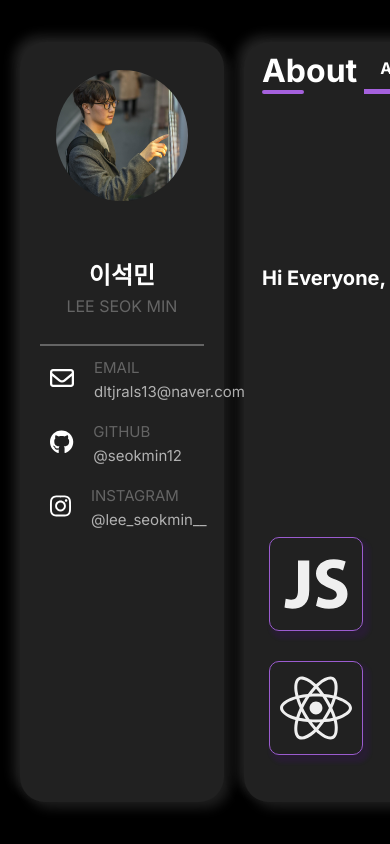
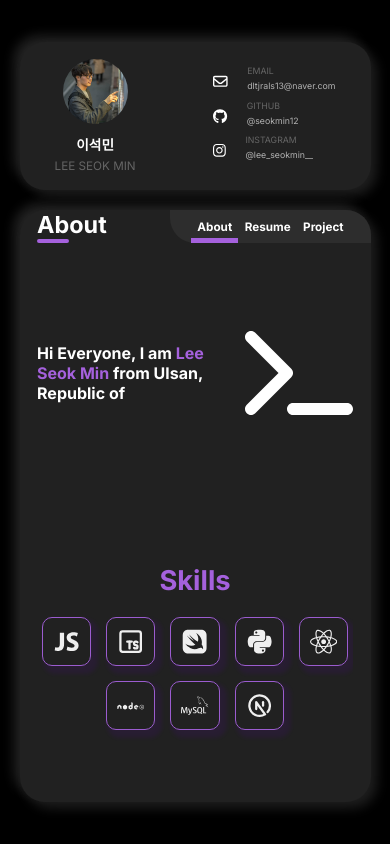
Before and after one commit to lee-seokmin/portfolio, a Next.js app: page / in a window 390 px wide. Built offline with nearby package versions, Linux system fonts and the light colour scheme.

Commit message:
반응형으로 css 수정

```diff
--- a/public/json/projects.json
+++ b/public/json/projects.json
@@ -2,7 +2,7 @@
     {
         "id": 1,
         "ProjectName": "PhotoFrame",
-        "Category": "Web development",
+        "Category": "Website",
         "Image": "/ProjectImg/photoframe.png",
         "URL": "https://github.com/seokmin12/PhotoFrame",
         "State": "View More"
@@ -10,7 +10,7 @@
     {
         "id": 2,
         "ProjectName": "DownBit",
-        "Category":"Web development",
+        "Category":"Website",
         "Image": "/ProjectImg/downbit.png",
         "URL": "https://github.com/seokmin12/DownBit",
         "State": "View More"
@@ -50,7 +50,7 @@
     {
         "id": 7,
         "ProjectName": "API 사이트",
-        "Category": "Web development",
+        "Category": "Website",
         "Image": "/ProjectImg/api_site.png",
         "URL": "https://github.com/seokmin12/API-site",
         "State": "View More"
@@ -58,14 +58,14 @@
     {
         "id": 8,
         "ProjectName": "헤어스타일 테스트",
-        "Category": "Web development",
+        "Category": "Website",
         "Image": "/ProjectImg/hairstyle.png",
         "URL": "https://github.com/seokmin12/hairstyle_ai",
         "State": "View More"
     },
     {
         "id": 9,
-        "ProjectName": "주식 강화학습 트레이딩 봇",
+        "ProjectName": "주식 트레이딩 봇",
         "Category": "AI",
         "Image": "/ProjectImg/tradingbot.png",
         "URL": "javascript:void(0)",
@@ -73,7 +73,7 @@
     },
     {
         "id": 10,
-        "ProjectName": "YOLO 포즈 아이돌 안무 연습",
+        "ProjectName": "댄시 (DANCI)",
         "Category": "Application",
         "Image": "/ProjectImg/yolopose.png",
         "URL": "javascript:void(0)",
--- a/src/app/project.tsx
+++ b/src/app/project.tsx
@@ -14,8 +14,8 @@ export default function Project({ IsSkeleton }: {IsSkeleton: boolean}) {
                 <li className={`${styles.CategoryLi} ${Category == "All" ? styles.CategoryActive : ""}`} onClick={() => SetCategory("All")}>
                     All
                 </li>
-                <li className={`${styles.CategoryLi} ${Category == "Web development" ? styles.CategoryActive : ""}`} onClick={() => SetCategory("Web development")}>
-                    Web development
+                <li className={`${styles.CategoryLi} ${Category == "Website" ? styles.CategoryActive : ""}`} onClick={() => SetCategory("Website")}>
+                    Website
                 </li>
                 <li className={`${styles.CategoryLi} ${Category == "Application" ? styles.CategoryActive : ""}`} onClick={() => SetCategory("Application")}>
                     Application
--- a/src/css/aboutview.module.css
+++ b/src/css/aboutview.module.css
@@ -2,8 +2,6 @@
     width: 90%;
     margin: auto;
     height: 100%;
-    display: flex;
-    flex-direction: column;
 }
 
 .Container {
@@ -13,6 +11,7 @@
     display: flex;
     flex-direction: column;
     justify-content: center;
+    overflow-y: auto;
 }
 
 .AboutmeHolder {
@@ -22,9 +21,9 @@
     flex-direction: row;
     align-items: center;
     justify-content: space-between;
-    /* justify-content: space-around; */
-    width: 50rem;
+    width: 50%;
     margin: auto;
+    gap: 10px;
 }
 
 .PointColor {
@@ -44,8 +43,9 @@ to {
 .SkillContainer {
     display: flex;
     flex-direction: column;
-    width: 30rem;
-    margin: 2rem auto;
+    width: 100%;
+    margin: auto;
+    gap: 20px;
 }
 
 .SkillBox {
@@ -53,10 +53,8 @@ to {
     --bs-gutter-y: 0;
     display: flex;
     flex-wrap: wrap;
-    margin-left: calc(var(--bs-gutter-x)* -.5);
-    margin-right: calc(var(--bs-gutter-x)* -.5);
-    margin-top: calc(var(--bs-gutter-y)* -1);
     justify-content: center;
+    gap: 15px;
 }
 
 .Skill {
@@ -70,7 +68,7 @@ to {
     border-radius: 10px !important;
     box-shadow: 4px 5px 4px 3px rgba(89, 4, 168, .137) !important;
     font-size: 4.5em !important;
-    margin: 15px !important;
+    /* margin: 15px !important; */
     opacity: .93 !important;
     overflow: hidden !important;
     padding: 10px !important;
@@ -83,3 +81,35 @@ to {
 .SkillItem:hover {
     transform: scale(1.1);
 }
+
+/* Mobile */
+@media (max-width: 700px) {
+    .AboutmeHolder {
+        width: 100%;
+        font-size: 1em;
+    }
+
+    .SkillContainer {
+        width: 100%;
+    }
+
+    .Skill {
+        font-size: 7vw;
+    }
+
+    .SkillItem {
+        font-size: 7vw !important;
+    }
+}
+
+/* Tablet */
+@media (min-width: 701px) and (max-width: 1120px) {
+    .AboutmeHolder {
+        width: 100%;
+        font-size: 1em;
+    }
+
+    .SkillContainer {
+        width: 100%;
+    }
+}
--- a/src/css/page.module.css
+++ b/src/css/page.module.css
@@ -57,10 +57,10 @@
   flex-direction: column;
   text-align: center;
   gap: 5px;
+  font-size: 1.5em;
 }
 
 .ProfileName {
-  font-size: 1.5rem;
   font-weight: bold;
 }
 
@@ -94,10 +94,11 @@
 
 .InfoDetail {
   display: flex;
-  flex-direction: column;
-  font-size: 15px;
+  flex-flow: column wrap;
+  font-size: 1.1em;
   flex-grow: 1;
   gap: 5px;
+  font-size: .9em;
 }
 
 .Info {
@@ -121,7 +122,7 @@
 
 .HeaderTitle {
   margin: auto auto 0 0;
-  font-size: 2rem;
+  font-size: 2em;
   font-weight: bold;
 }
 
@@ -144,8 +145,10 @@
 }
 
 .NavLi {
-  padding: 1rem !important;
+  padding: 1rem;
   font-weight: bold;
+  display: flex;
+  align-items: center;
 }
 
 .NavLi:hover {
@@ -189,12 +192,102 @@
 
 /* Mobile */
 @media (max-width: 700px) {
+  .wrap {
+    flex-direction: column;
+  }
 
+  .Box {
+    height: 0;
+  }
+
+  .LeftSideBoxWrap {
+    flex-direction: row;
+    justify-content: space-between;
+    align-items: center;
+  }
+
+  .Profile {
+    height: auto;
+    border-bottom: 0;
+    gap: 10px;
+  }
+
+  .ProfileInfo {
+    height: auto;
+  }
+
+  .ProfileName {
+    font-size: 3.5vw;
+  }
+
+  .ProfileEnName {
+    font-size: 3vw;
+  }
+
+  .InfoBox {
+    font-size: 2.5vw;
+    margin: auto;
+  }
+
+  .HeaderTitle {
+    font-size: 6vw;
+  }
+
+  .NavLi {
+    padding: 1.6vw;
+    font-size: 3vw;
+  }
+
+  .NavActive {
+    padding-bottom: calc(1.6vw - 5px) !important;
+  }
 }
 
-/* Tablet and Smaller Desktop */
+/* Tablet */
 @media (min-width: 701px) and (max-width: 1120px) {
+  .wrap {
+    flex-direction: column;
+  }
 
+  .Box {
+    height: 0;
+  }
+
+  .LeftSideBoxWrap {
+    flex-direction: row;
+    justify-content: space-between;
+    align-items: center;
+  }
+
+  .Profile {
+    height: auto;
+    border-bottom: 0;
+    gap: 10px;
+  }
+
+  .ProfileInfo {
+    height: auto;
+  }
+
+  .ProfileName {
+    font-size: 2.5vw;
+  }
+
+  .ProfileEnName {
+    font-size: 2vw;
+  }
+
+  .InfoBox {
+    font-size: 1.5vw;
+  }
+
+  .HeaderTitle {
+    font-size: 1.6em;
+  }
+
+  .NavLi {
+    font-size: 1.5vw;
+  }
 }
 
 @keyframes rotate {
--- a/src/css/projectview.module.css
+++ b/src/css/projectview.module.css
@@ -89,12 +89,12 @@
 }
 
 .CardTitle {
-    height: 1rem;
+    height: 1.5vh;
     border-radius: 7px;
 }
 
 .CardCategory {
-    height: 1rem;
+    height: 1vh;
     border-radius: 7px;
     opacity: .3;
 }
@@ -117,4 +117,26 @@
     100% {
         background-color: rgba(194, 203, 216, 0.1);
     }
-  }
+}
+
+/* Mobile */
+@media (max-width: 700px) {
+    .CategoryLi {
+        font-size: 3vw;
+    }
+
+    .Card {
+        font-size: 3vw;
+    }
+}
+
+/* Tablet */
+@media (min-width: 701px) and (max-width: 1120px) {
+    .CategoryLi {
+        font-size: 2vw;
+    }
+
+    .Card {
+        font-size: 2vw;
+    }
+}
--- a/src/css/resumeview.module.css
+++ b/src/css/resumeview.module.css
@@ -106,3 +106,25 @@
     flex-direction: row;
     gap: 10px;
 }
+
+/* Mobile */
+@media (max-width: 700px) {
+    .ProfileName {
+        font-size: 7vw;
+    }
+
+    .ProfileJob {
+        font-size: 6vw;
+    }
+}
+
+/* Tablet */
+@media (min-width: 701px) and (max-width: 1120px) {
+    .ProfileName {
+        font-size: 7vw;
+    }
+
+    .ProfileJob {
+        font-size: 6vw;
+    }
+}
```
